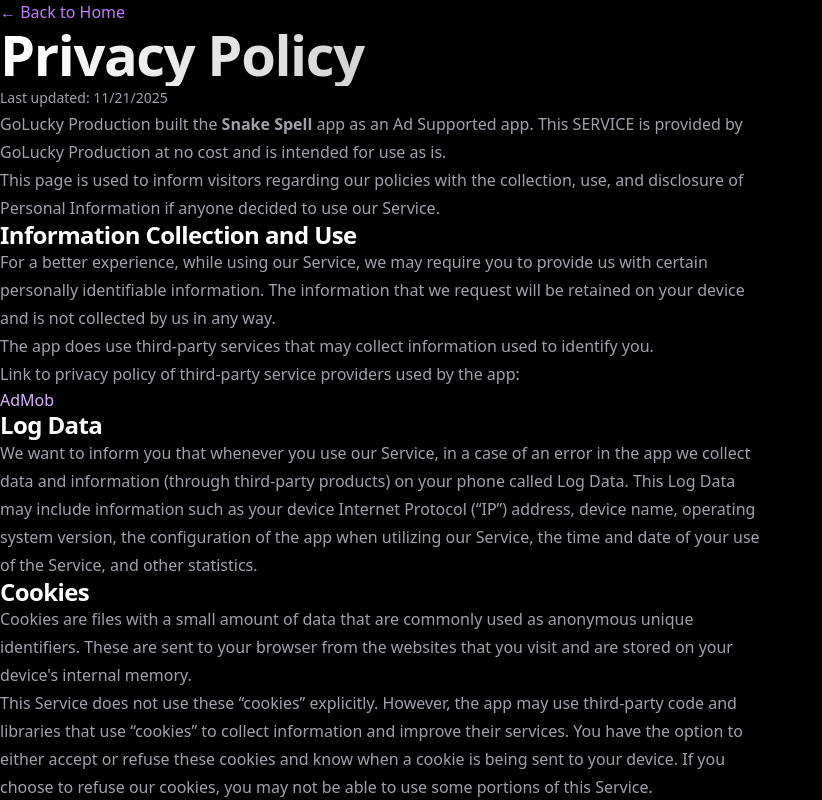
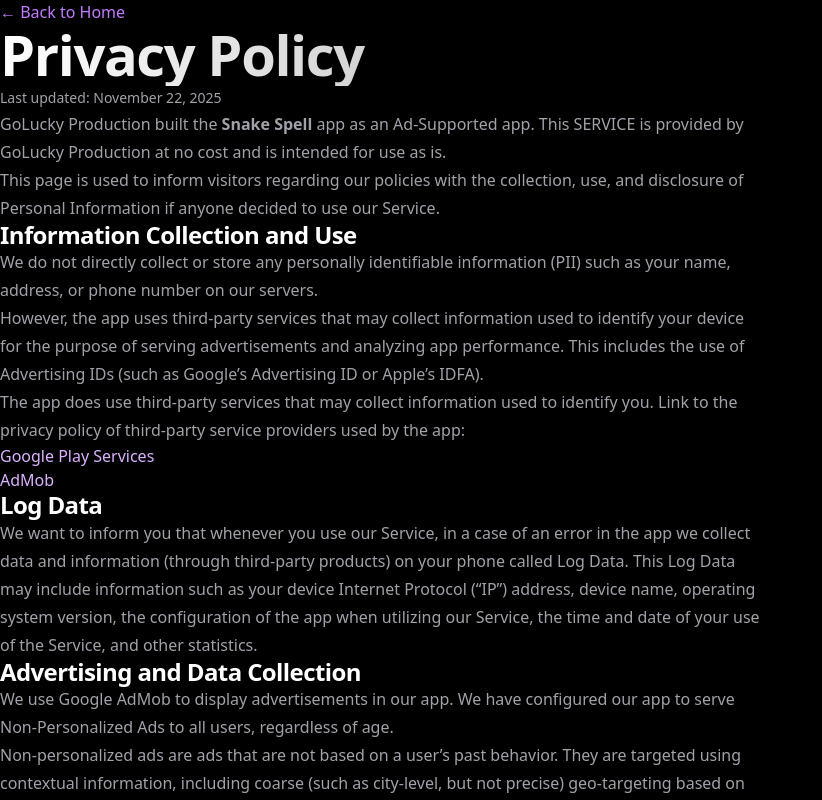
Before and after one commit to GoLucky-inc/GoLuckyProductions, a Next.js app: page /privacy-policy in a window 1280 px wide. Shown: the whole page, without its empty margins (0-822 px from the left). Built offline with nearby package versions, Linux system fonts and the light colour scheme.

Commit message:
Update Privacy Policy for Non-Personalized Ads

```diff
--- a/app/privacy-policy/page.tsx
+++ b/app/privacy-policy/page.tsx
@@ -11,11 +11,11 @@
                 </nav>
 
                 <h1 className="text-4xl font-bold text-white mb-8">Privacy Policy</h1>
-                <p className="mb-4 text-sm text-gray-500">Last updated: {new Date().toLocaleDateString()}</p>
+                <p className="mb-4 text-sm text-gray-500">Last updated: November 22, 2025</p>
 
                 <section className="space-y-6">
                     <p>
-                        GoLucky Production built the <strong>Snake Spell</strong> app as an Ad Supported app. This SERVICE is provided by
+                        GoLucky Production built the <strong>Snake Spell</strong> app as an Ad-Supported app. This SERVICE is provided by
                         GoLucky Production at no cost and is intended for use as is.
                     </p>
                     <p>
@@ -25,17 +25,20 @@
 
                     <h2 className="text-2xl font-semibold text-white mt-8 mb-4">Information Collection and Use</h2>
                     <p>
-                        For a better experience, while using our Service, we may require you to provide us with certain
-                        personally identifiable information. The information that we request will be retained on your
-                        device and is not collected by us in any way.
+                        We do not directly collect or store any personally identifiable information (PII) such as your name, address, or phone number on our servers.
                     </p>
                     <p>
-                        The app does use third-party services that may collect information used to identify you.
+                        However, the app uses third-party services that may collect information used to identify your device for the purpose of serving advertisements and analyzing app performance. This includes the use of Advertising IDs (such as Google’s Advertising ID or Apple’s IDFA).
                     </p>
                     <p>
-                        Link to privacy policy of third-party service providers used by the app:
+                        The app does use third-party services that may collect information used to identify you. Link to the privacy policy of third-party service providers used by the app:
                     </p>
                     <ul className="list-disc pl-6 space-y-2 text-purple-300">
+                        <li>
+                            <a href="https://policies.google.com/privacy" target="_blank" rel="noopener noreferrer" className="hover:underline">
+                                Google Play Services
+                            </a>
+                        </li>
                         <li>
                             <a href="https://support.google.com/admob/answer/6128543?hl=en" target="_blank" rel="noopener noreferrer" className="hover:underline">
                                 AdMob
@@ -52,32 +55,37 @@
                         the time and date of your use of the Service, and other statistics.
                     </p>
 
-                    <h2 className="text-2xl font-semibold text-white mt-8 mb-4">Cookies</h2>
+                    <h2 className="text-2xl font-semibold text-white mt-8 mb-4">Advertising and Data Collection</h2>
                     <p>
-                        Cookies are files with a small amount of data that are commonly used as anonymous unique identifiers.
-                        These are sent to your browser from the websites that you visit and are stored on your device's internal memory.
+                        We use Google AdMob to display advertisements in our app. We have configured our app to serve Non-Personalized Ads to all users, regardless of age.
                     </p>
                     <p>
-                        This Service does not use these “cookies” explicitly. However, the app may use third-party code and libraries
-                        that use “cookies” to collect information and improve their services. You have the option to either accept or refuse
-                        these cookies and know when a cookie is being sent to your device. If you choose to refuse our cookies,
-                        you may not be able to use some portions of this Service.
+                        Non-personalized ads are ads that are not based on a user’s past behavior. They are targeted using contextual information, including coarse (such as city-level, but not precise) geo-targeting based on current location, and content on the current app or website.
+                    </p>
+                    <p>
+                        Because we utilize Non-Personalized settings:
+                    </p>
+                    <ul className="list-disc pl-6 space-y-2">
+                        <li>We do not collect or use your device's Advertising ID (IDFA or GAID) for behavioral tracking.</li>
+                        <li>AdMob may still use cookies or mobile identifiers for frequency capping (ensuring you don't see the same ad too often), aggregated ad reporting, and to combat fraud and abuse.</li>
+                    </ul>
+
+                    <h2 className="text-2xl font-semibold text-white mt-8 mb-4">General Data Protection Regulation (GDPR) & User Rights</h2>
+                    <p>
+                        If you are located in the European Economic Area (EEA) or the UK, you have certain rights regarding your personal data. Since GoLucky Production does not store your personal data, we cannot delete it directly. However, you can exercise your rights regarding interest-based advertising by managing your device settings as described in the "Advertising and Cookies" section above or by managing your consent preferences via the in-app consent pop-up (if applicable).
                     </p>
 
                     <h2 className="text-2xl font-semibold text-white mt-8 mb-4">Security</h2>
                     <p>
-                        We value your trust in providing us your Personal Information, thus we are striving to use commercially
-                        acceptable means of protecting it. But remember that no method of transmission over the internet,
-                        or method of electronic storage is 100% secure and reliable, and we cannot guarantee its absolute security.
+                        We value your trust in using our Service. While we do not collect sensitive personal information, we strive to ensure that our third-party partners use commercially acceptable means of protecting any data processed. Remember that no method of transmission over the internet, or method of electronic storage is 100% secure and reliable, and we cannot guarantee its absolute security.
                     </p>
 
                     <h2 className="text-2xl font-semibold text-white mt-8 mb-4">Children’s Privacy</h2>
                     <p>
-                        These Services do not address anyone under the age of 13. We do not knowingly collect personally
-                        identifiable information from children under 13. In the case we discover that a child under 13 has provided
-                        us with personal information, we immediately delete this from our servers. If you are a parent or guardian
-                        and you are aware that your child has provided us with personal information, please contact us so that
-                        we will be able to do necessary actions.
+                        Our Service is intended for a general audience of all ages. We prioritize the privacy of our users, especially children.
+                    </p>
+                    <p>
+                        To ensure compliance with the Children's Online Privacy Protection Act (COPPA) and GDPR-K, we have disabled personalized advertising for all users. We do not knowingly collect personally identifiable information or track behavioral data from children or adults.
                     </p>
 
                     <h2 className="text-2xl font-semibold text-white mt-8 mb-4">Changes to This Privacy Policy</h2>
@@ -88,7 +96,7 @@
 
                     <h2 className="text-2xl font-semibold text-white mt-8 mb-4">Contact Us</h2>
                     <p>
-                        If you have any questions or suggestions about our Privacy Policy, do not hesitate to contact us at support@goluckyproduction.com.
+                        If you have any questions or suggestions about our Privacy Policy, do not hesitate to contact us at <a href="mailto:support@goluckyproduction.com" className="text-purple-400 hover:text-purple-300">support@goluckyproduction.com</a>.
                     </p>
                 </section>
             </div>
```
